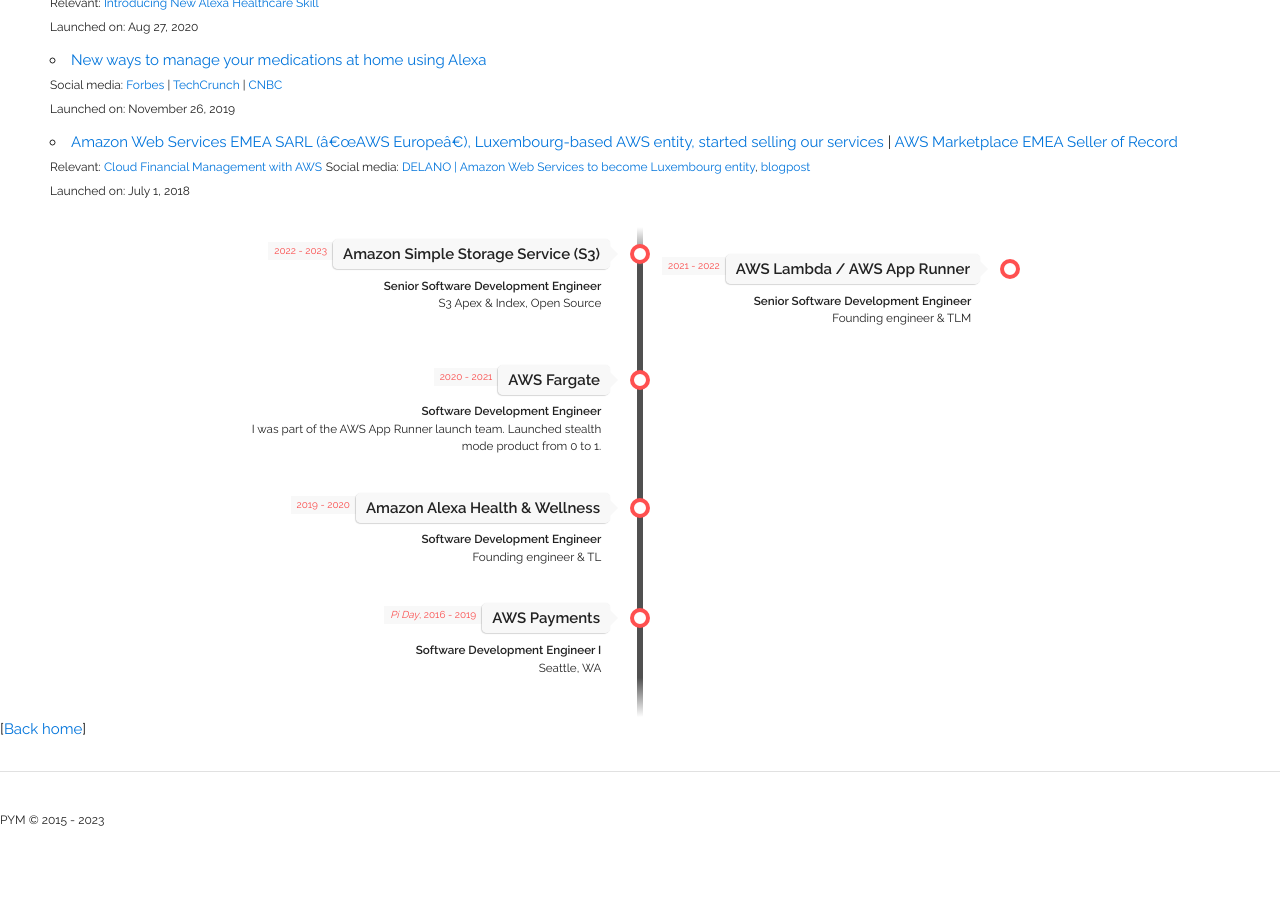
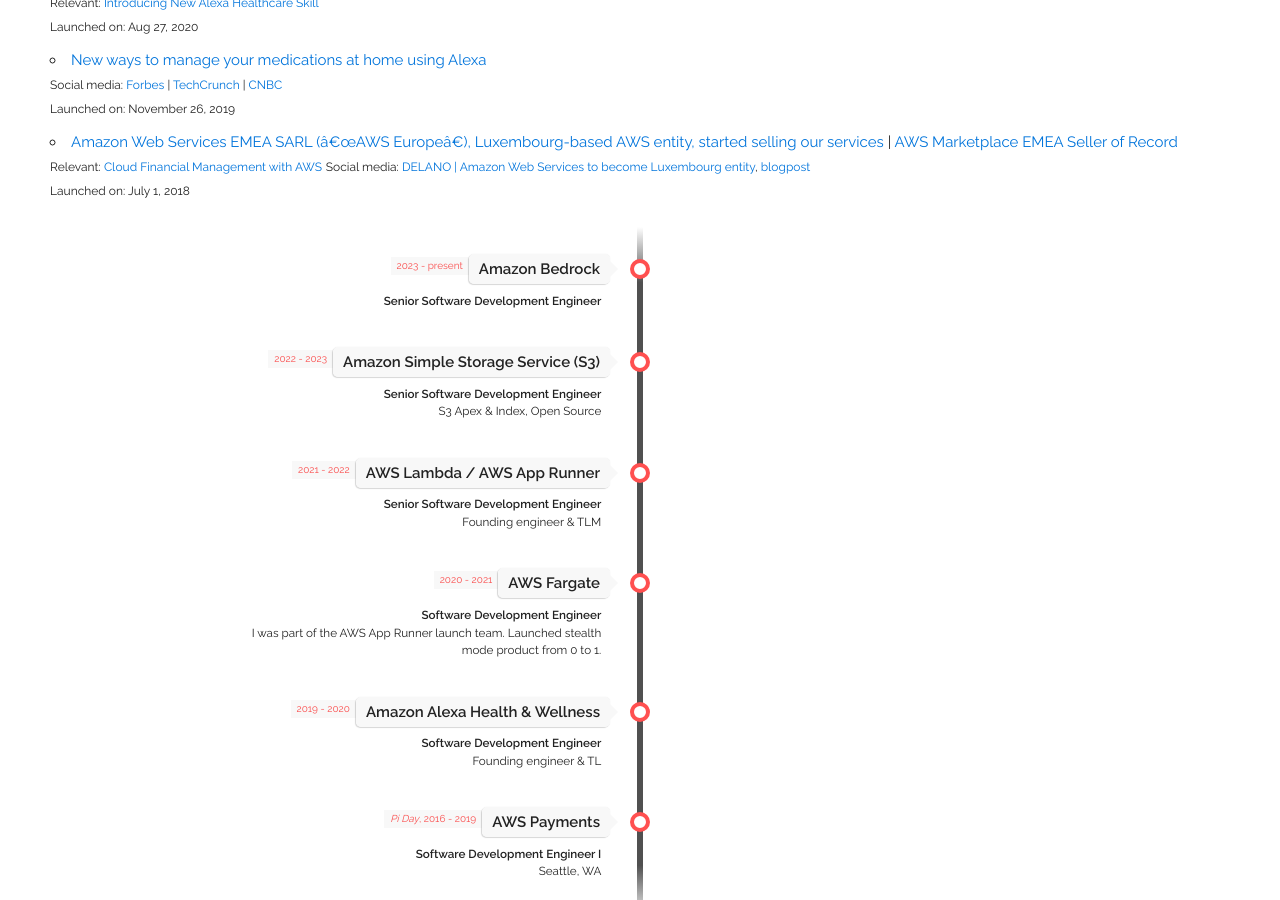
Before and after one commit to gfw001/gfw001.github.io, a Jekyll site: the page resume.html, which Jekyll copies as it is, in a window 1280 px wide and 900 px high, scrolled down 816 px. Built offline with Jekyll 4.4.1, drawn with Linux system fonts in a browser that asks for light colours; before the commit the page ends 1672 px from its top, so only the background shows below that.

Commit message:
Update resume.html

```diff
--- a/resume.html
+++ b/resume.html
@@ -148,8 +148,6 @@
   <!-- The Timeline -->
   <ul class="timeline">
 
-    <!--
-
     <li>
       <div class="direction-l">
 
@@ -160,8 +158,8 @@
         <div class="desc"><b>Senior Software Development Engineer</b> <br/> </div>
       </div>
     </li>
-    -->
 
+    <li>
       <div class="direction-l">
 
         <div class="flag-wrapper">
```
